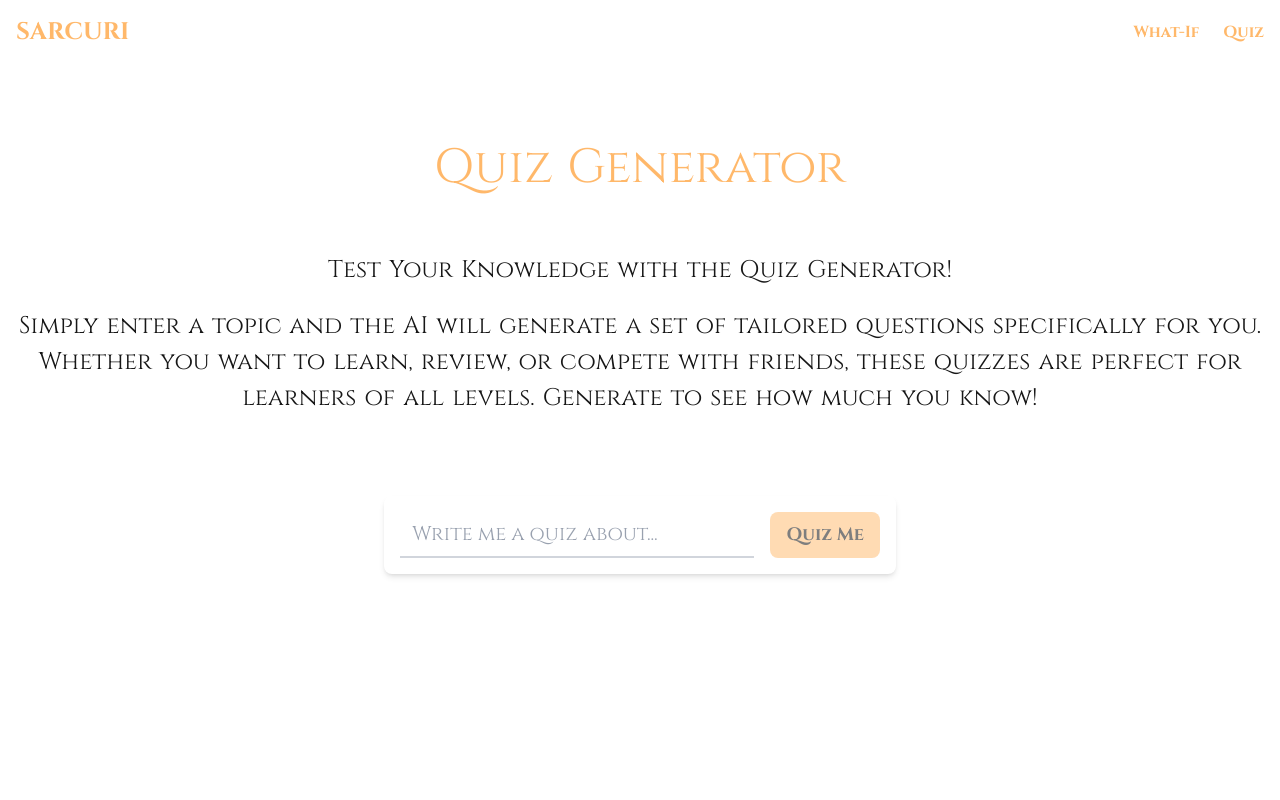
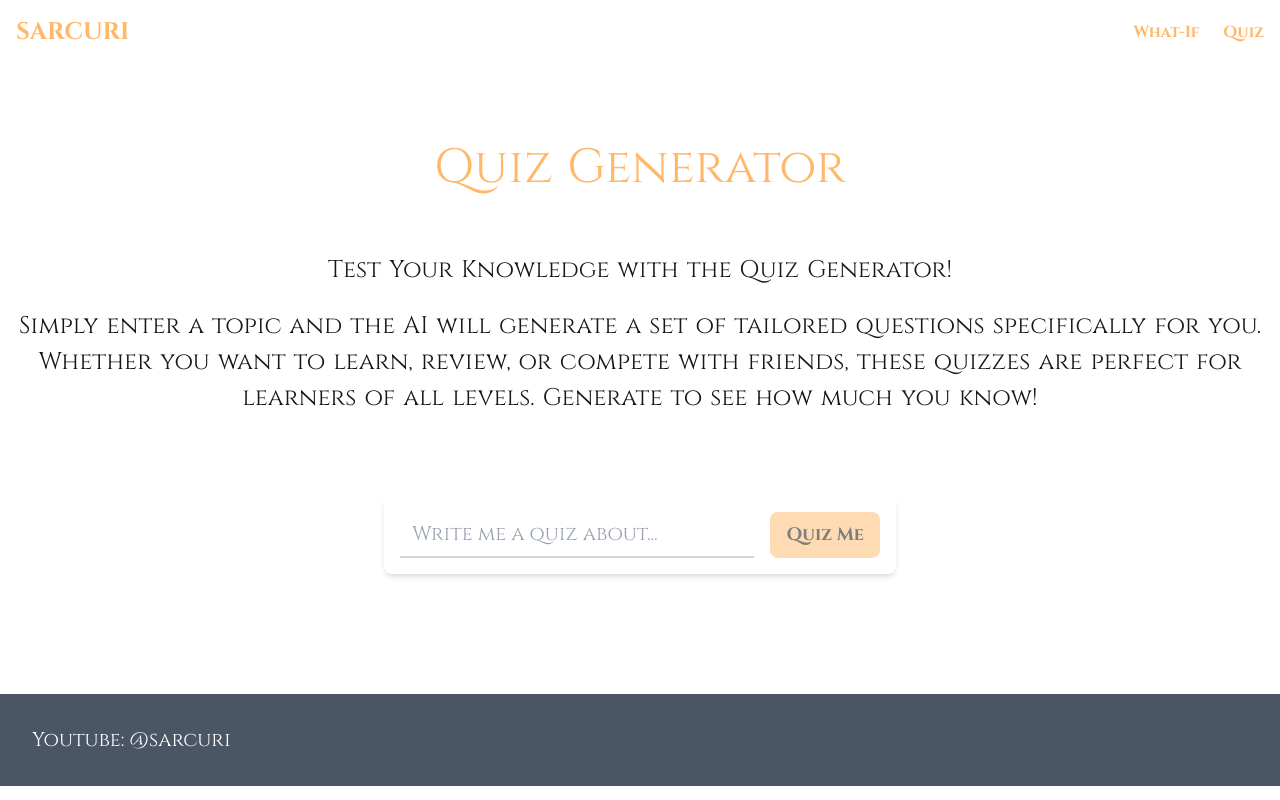
Before and after one commit to Nav400/Sarcuri, a Next.js app: page /quiz in a window 1280 px wide. Built offline with nearby package versions, Linux system fonts and the light colour scheme.

Commit message:
Just added a footer to the quiz page

```diff
--- a/app/quiz/page.tsx
+++ b/app/quiz/page.tsx
@@ -3,6 +3,7 @@
 import NavBar from "../components/NavBar";
 import { Cinzel } from "next/font/google";
 import { useState } from 'react';
+import Footer from "../components/Footer"
 
 const cinzel = Cinzel({
   subsets: ["latin"],
@@ -217,6 +218,11 @@ export default function Quiz() {
 
             </div>
             <QuizInputForm />
+            <div className = "mt-30">
+
+            </div>
+            <Footer />
         </main>
+
     );
 };
```
